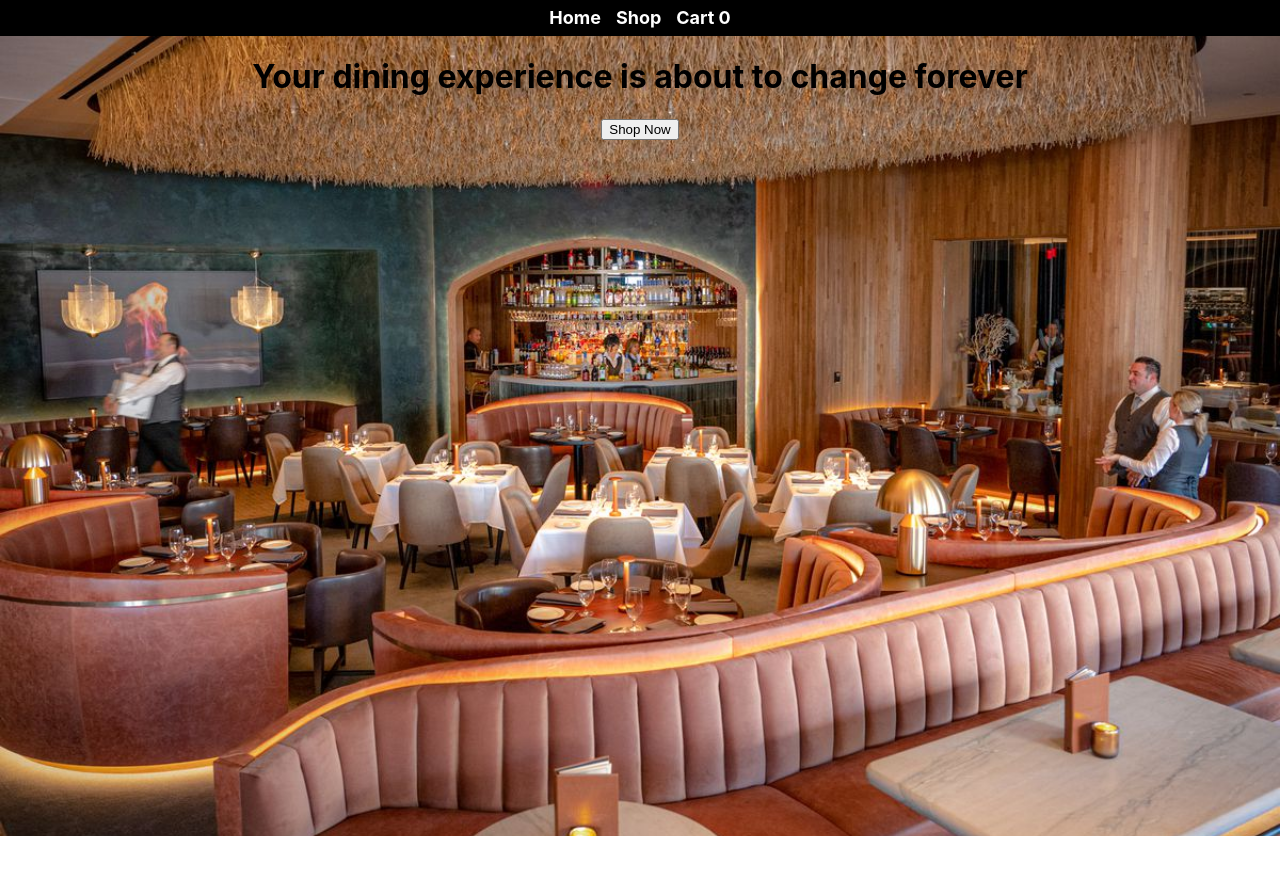
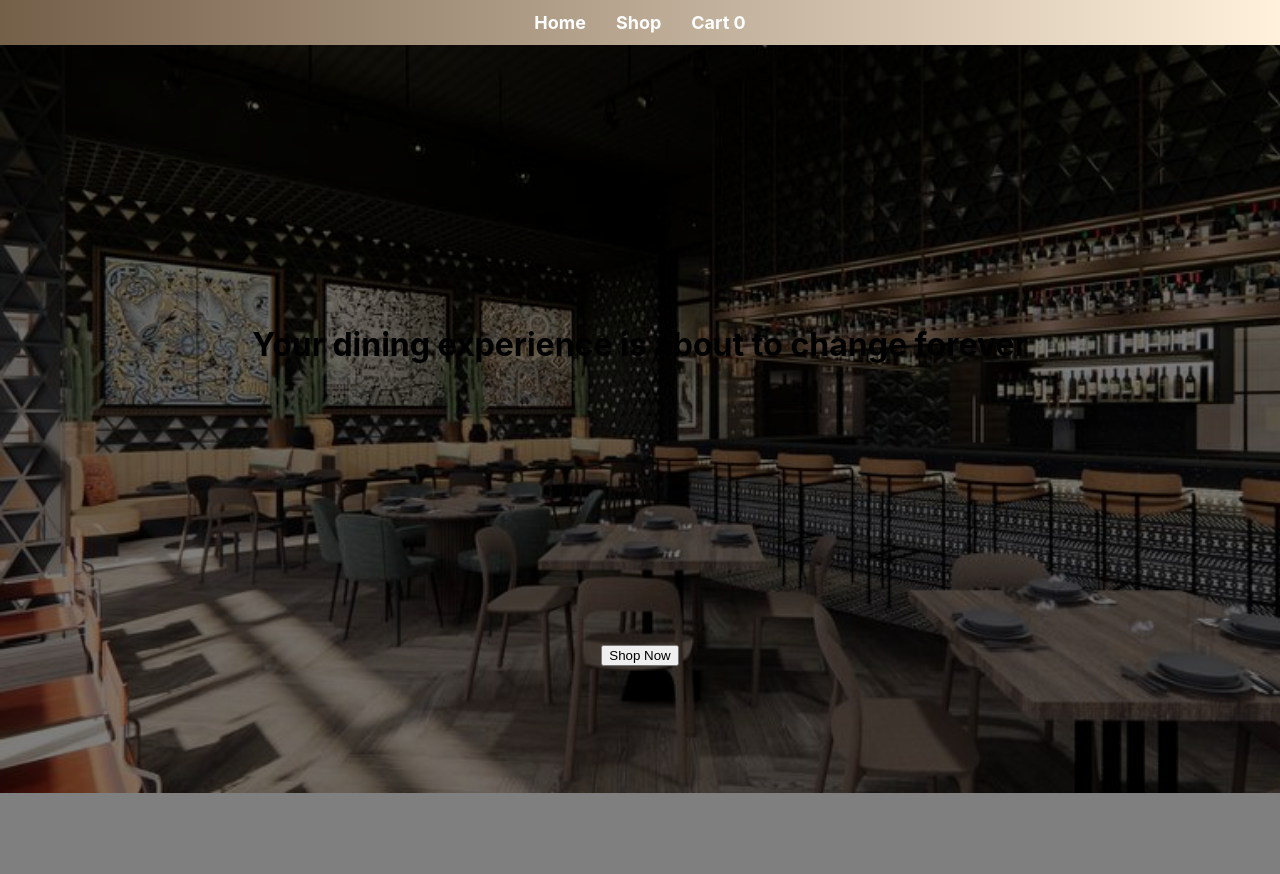
Before and after one commit to Zak-2005/shopping-cart, a React (Create React App) app: page /#/ in a window 1280 px wide. Shown: the top 874 px of the page. Before the commit the page ends 836 px from the top, so only its background shows below. Built offline with nearby package versions, Linux system fonts and the light colour scheme.

Commit message:
Switch Background Image

```diff
--- a/src/styles.css
+++ b/src/styles.css
@@ -36,68 +36,145 @@
     transform: rotate(360deg);
   }
 }
-a{
+
+a {
   all: unset;
 }
-a:hover{
+a:hover {
   cursor: pointer;
 }
-#root{
+#root {
   height: 100%;
 }
-body{
-  margin: 0;
+body {
+  margin: 0px;
   padding: 0px;
-  height: 100vh;
+  height: 110vh;
+  background-image: url(../public/Images/Resturant.jpeg);
+  background-size: 110%;
+  background-repeat: no-repeat;
 }
-.navBar{
+.navBar {
   display: flex;
   justify-content: center;
   list-style-type: none;
   margin: 0px;
   padding: 0px;
-  gap: 15px;
+  gap: 30px;
   font-size: large;
+  color: rgb(255, 255, 255);
+  font-weight: bold;
+  line-height: 2.5;
+  background: linear-gradient(to right, rgb(116, 95, 73), rgb(255, 241, 220));
+}
+
+.home {
+  display: flex;
+  flex-direction: column;
+  justify-content: space-evenly;
+  align-items: center;
+  background-size: cover;
+  background-position: center;
+  background-repeat: no-repeat;
+  height: 100%;
+  background-color: rgba(0, 0, 0, 0.5);
+}
+.homeText {
+  background: linear-gradient(to right, rgb(158, 129, 99), rgb(255, 241, 220));
+  background-clip: text;
+  color: transparent;
+  font-size: xxx-large;
+}
+
+#shopNow {
+  line-height: 3;
+  font-size: medium;
+  background-color: transparent;
   color: white;
   font-weight: bold;
-  line-height: 2;
-  background-color: black;
+  border: 1px solid white;
+  border-radius: 10px;
+  padding: 20px;
+  width: 200px;
 }
-
-.home{
-  display: flex;
-  flex-direction: column;
-  align-items: center;
-  background-image: url(../public/Images/resturant.jpg);
-  background-position-y: -100px;
-  background-size: cover;
-  background-repeat: no-repeat;
+#shopNow:hover {
+  background: linear-gradient(
+    to right,
+    rgba(195, 160, 122, 0.8),
+    rgb(255, 241, 220, 0.9)
+  );
+  border-color: rgb(0, 0, 0, 0.7);
+  color: rgb(0, 0, 0);
+  cursor: pointer;
+}
+#shopHeading{
+  color:white;
+  font-size: xxx-large;
+}
+.shopContent {
   height: 100%;
-}
-
-.home::before{
-  background-color: rgba(0, 0, 0, 1);
-  z-index: 1;
-}
-.shopContent{
-  display:grid;
+  background-color: rgb(0, 0, 0, 0.8);
+  display: grid;
   grid-template-columns: 2fr 7fr;
   grid-template-rows: 1fr 1fr 1fr;
 }
 
-.filter{
+.filter {
   display: flex;
-  flex-direction:column;
+  flex-direction: column;
+  margin-top: 5%;
+  line-height: 2;
 }
 
-.products{
-  display:grid;
+.products {
+  display: grid;
   grid-template-columns: 1fr 1fr 1fr;
   grid-template-rows: 1fr 1fr 1fr;
+  margin-top: 2.5%;
 }
 
+.cardImg {
+  width: 120px;
+  height: 100px;
+}
 
-.cardImg{
-  width: auto;
-  height: 150px;
+.card {
+  background-color: rgba(227, 227, 227, 0.525);
+  margin-top: 20px;
+  padding: 10px;
+  width: 150px;
+  border-radius: 10px;
+  border: 1px solid white;
 }
+
+.filterText {
+  color: rgba(255, 255, 255, 0.872);
+  font-size: x-large;
+  font-weight: bold;
+  margin-top: 20px;
+}
+
+.cardPage {
+  display: flex;
+  height: 100vh;
+  flex-direction: column;
+  background-color: rgb(0, 0, 0, 0.7);
+}
+
+.cardPageInfo {
+  color: white;
+  width: max-content;
+  padding: 25px;
+}
+.cardPageInfo>* {
+  margin-top: 20px;
+}
+.cardPageInfo > img {
+  width: 200px;
+  height: auto;
+}
+.Cart{
+  height: 100vh;
+  background-color: rgb(0, 0, 0, 0.7);
+  color: White;
+}
```
Also changed, not shown: public/Images/Resturant.jpeg (added), public/Images/resturant.jpg (deleted).
